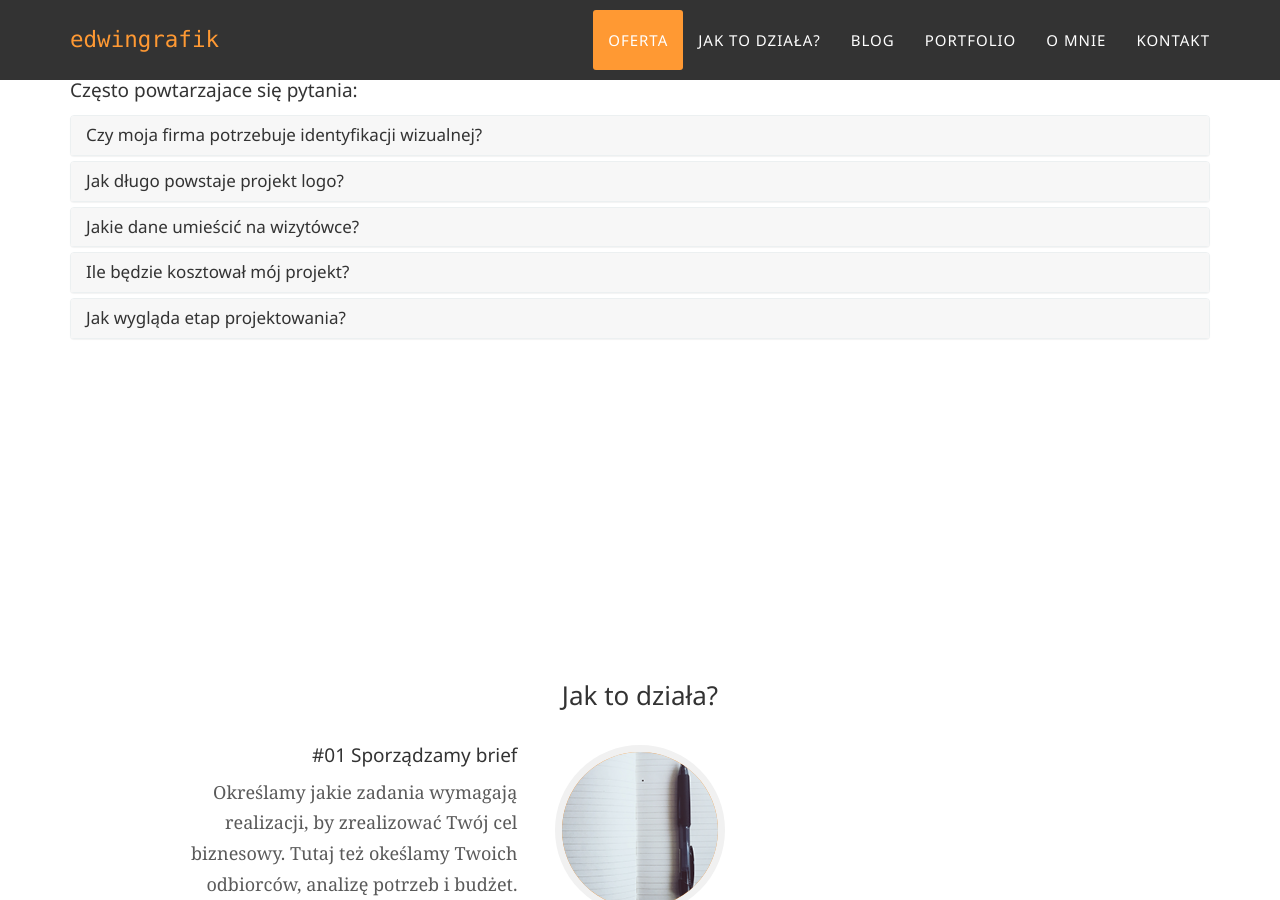
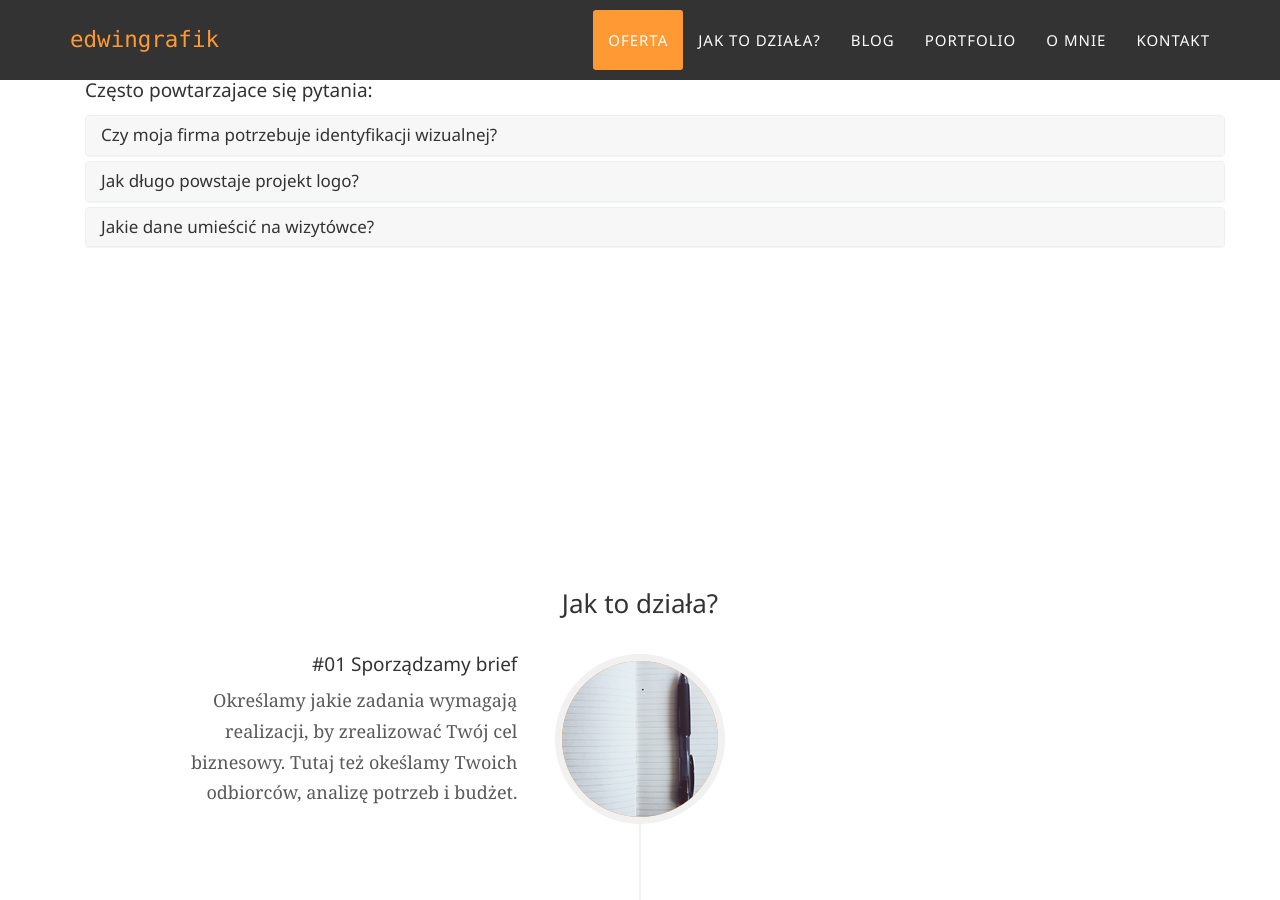
Before and after one commit to edwingrafik/edwingrafik.github.io, a Jekyll site: the page built from index.html, in a window 1280 px wide and 900 px high, scrolled down 1371 px. Built offline with Jekyll 4.4.1, drawn with Linux system fonts in a browser that asks for light colours; some web fonts are replaced.

Commit message:
Update services.html

```diff
--- a/_includes/services.html
+++ b/_includes/services.html
@@ -1,8 +1,6 @@
-<!-- Services Section -->
 <section id="services">
   <div class="container">
     <div class="row">
-            </div>
       <div class="row text-center">
         <div class="col-md-4">
           <span class="fa-stack fa-4x">
@@ -31,11 +29,9 @@
       </div>
     </div>
     <hr>
-<!-- Najczestrze pytania -->
     <div class="container">
       <h4 class="service-heading">Często powtarzajace się pytania:</h4>
       <div class="panel-group" id="accordion">
-<!-- Pierwsze pytanie -->
         <div class="panel panel-default">
           <div class="panel-heading">
             <h2 class="panel-title">
@@ -43,10 +39,10 @@
             </h2>
           </div>
           <div id="collapse1" class="panel-collapse collapse">
-        <blockquote class="text-muted">Jeśli doszedłeś do miejsca, w którym zadałeś sobie to pytanie - odpowiedź brzmi tak. Spójna identyfikacja pomaga utrwalić wśród klientów istotę Twojej działalności. Można powiedzieć, że jest to "haczyk" dzięki któremu klient zapamięta i wróci do Twojej firmy nawet jeśli w pierwszym momencie nie potrzebował Twoich usług.</blockquote>
+            <blockquote class="text-muted">Jeśli doszedłeś do miejsca, w którym zadałeś sobie to pytanie - odpowiedź brzmi tak. Spójna identyfikacja pomaga utrwalić wśród klientów istotę Twojej działalności. Można powiedzieć, że jest to "haczyk" dzięki któremu klient zapamięta i wróci do Twojej firmy nawet jeśli w pierwszym momencie nie potrzebował Twoich usług.
+            </blockquote>
           </div>
         </div>
-<!-- Drugie pytanie -->
         <div class="panel panel-default">
           <div class="panel-heading">
             <h2 class="panel-title">
@@ -54,10 +50,10 @@
             </h2>
           </div>
           <div id="collapse2" class="panel-collapse collapse">
-        <blockquote class="text-muted">Jak się domyślasz, nie istnieje jednoznaczna odpowiedź. Nawet najprostrzy logotyp, składający się z samego napisu wymaga zegarmistrzowskiej precyzji wykonania. Musi prezentować się tak samo dobrze gdy umieścisz go na smyczy reklamowej lub na dachu swojego biurowca. Inną kwestią jest zawarcie w logo idei Twojej firmy. Nowoczesne czy tradycyjne, krzykliwe czy eleganckie? Logo za 50 zł w dwa dni? Pytanie brzmi: Jak ważne jest nowe logo dla Twojej firmy.</blockquote>
+            <blockquote class="text-muted">Jak się domyślasz, nie istnieje jednoznaczna odpowiedź. Nawet najprostrzy logotyp, składający się z samego napisu wymaga zegarmistrzowskiej precyzji wykonania. Musi prezentować się tak samo dobrze gdy umieścisz go na smyczy reklamowej lub na dachu swojego biurowca. Inną kwestią jest zawarcie w logo idei Twojej firmy. Nowoczesne czy tradycyjne, krzykliwe czy eleganckie? Logo za 50 zł w dwa dni? Pytanie brzmi: Jak ważne jest nowe logo dla Twojej firmy.
+            </blockquote>
           </div>
         </div>
-<!-- Trzecie pytanie -->
         <div class="panel panel-default">
           <div class="panel-heading">
             <h2 class="panel-title">
@@ -65,38 +61,11 @@
             </h2>
           </div>
           <div id="collapse3" class="panel-collapse collapse">
-        <blockquote class="text-muted">Lorem ipsum dolor sit amet, consectetur adipisicing elit,
-        sed do eiusmod tempor incididunt ut labore et dolore magna aliqua. Ut enim ad minim veniam,
-        quis nostrud exercitation ullamco laboris nisi ut aliquip ex ea commodo consequat.</blockquote>
+            <blockquote class="text-muted">Lorem ipsum dolor sit amet, consectetur adipisicing elit, sed do eiusmod tempor incididunt ut labore et dolore magna aliqua. Ut enim ad minim veniam, quis nostrud exercitation ullamco laboris nisi ut aliquip ex ea commodo consequat.
+            </blockquote>
           </div>
         </div>
-<!-- Czwarte pytanie -->
-<div class="panel panel-default">
-  <div class="panel-heading">
-    <h2 class="panel-title">
-      <a data-toggle="collapse" data-parent="#accordion" href="#collapse4">Ile będzie kosztował mój projekt?</a>
-    </h2>
       </div>
-  <div id="collapse4" class="panel-collapse collapse">
-    <blockquote class="text-muted">Lorem ipsum dolor sit amet, consectetur adipisicing elit,
-    sed do eiusmod tempor incididunt ut labore et dolore magna aliqua. Ut enim ad minim veniam,
-    quis nostrud exercitation ullamco laboris nisi ut aliquip ex ea commodo consequat.</blockquote>
-  </div>
-</div>
-<!-- Piate pytanie -->
-<div class="panel panel-default">
-  <div class="panel-heading">
-    <h2 class="panel-title">
-      <a data-toggle="collapse" data-parent="#accordion" href="#collapse5">Jak wygląda etap projektowania?</a>
-    </h2>
-  </div>
-  <div id="collapse5" class="panel-collapse collapse">
-    <blockquote class="text-muted">Lorem ipsum dolor sit amet, consectetur adipisicing elit,
-    sed do eiusmod tempor incididunt ut labore et dolore magna aliqua. Ut enim ad minim veniam,
-    quis nostrud exercitation ullamco laboris nisi ut aliquip ex ea commodo consequat.</blockquote>
-  </div>
-</div>
-
     </div>
   </div>
 </section>
```
Lines whose indentation alone changed are shown as unchanged.
